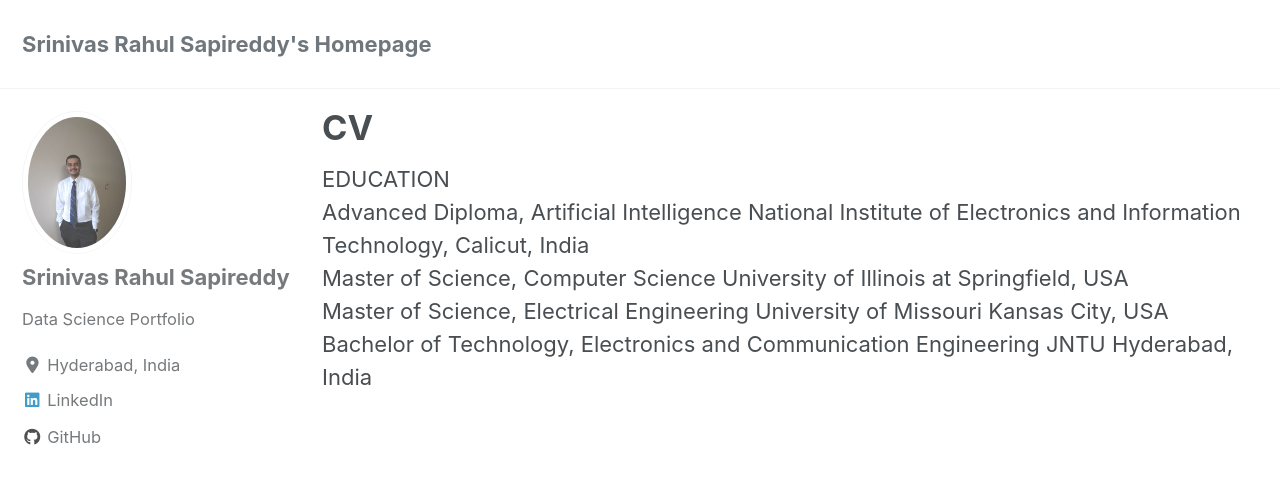
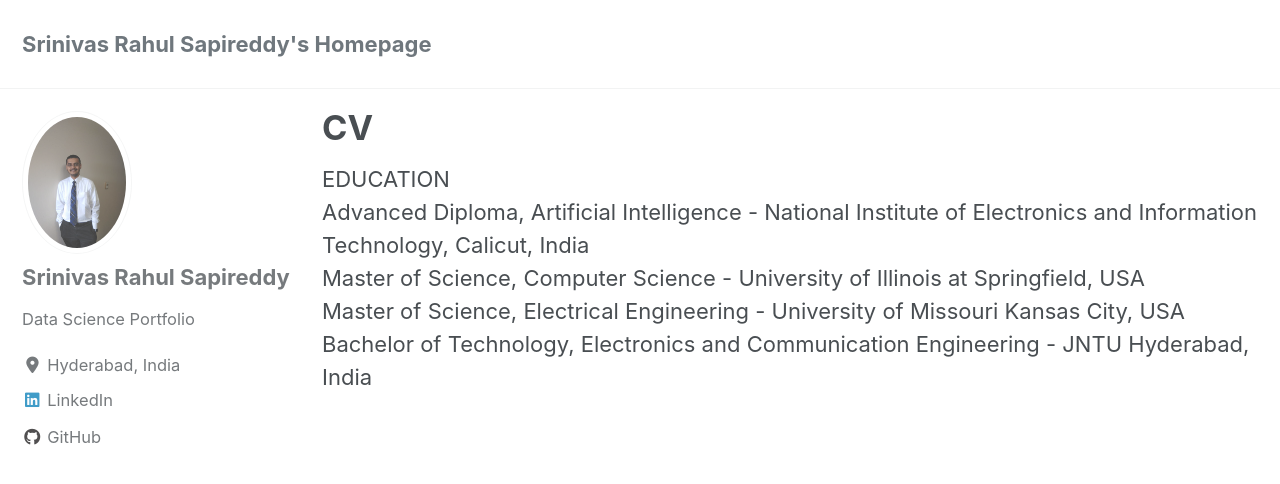
Before and after one commit to srsapireddy/srsapireddy.github.io, a Jekyll site: the page built from _pages/CV.md, in a window 1280 px wide and 900 px high. Shown: the top 484 px of the window. Built offline with Jekyll 4.4.1, drawn with Linux system fonts in a browser that asks for light colours; cached includes are drawn as plain includes; nearby versions of some CDN libraries.

Commit message:
new gith

```diff
--- a/_pages/CV.md
+++ b/_pages/CV.md
@@ -4,7 +4,7 @@ permalink: /CV/
 ---
 
 EDUCATION<br>
-Advanced Diploma, Artificial Intelligence                           National Institute of Electronics and Information Technology, Calicut, India<br>
-Master of Science, Computer Science                                 University of Illinois at Springfield, USA<br>
-Master of Science, Electrical Engineering                           University of Missouri Kansas City, USA<br>
-Bachelor of Technology, Electronics and Communication Engineering   JNTU Hyderabad, India<br><br>
+Advanced Diploma, Artificial Intelligence - National Institute of Electronics and Information Technology, Calicut, India<br>
+Master of Science, Computer Science - University of Illinois at Springfield, USA<br>
+Master of Science, Electrical Engineering - University of Missouri Kansas City, USA<br>
+Bachelor of Technology, Electronics and Communication Engineering - JNTU Hyderabad, India<br><br>
```
